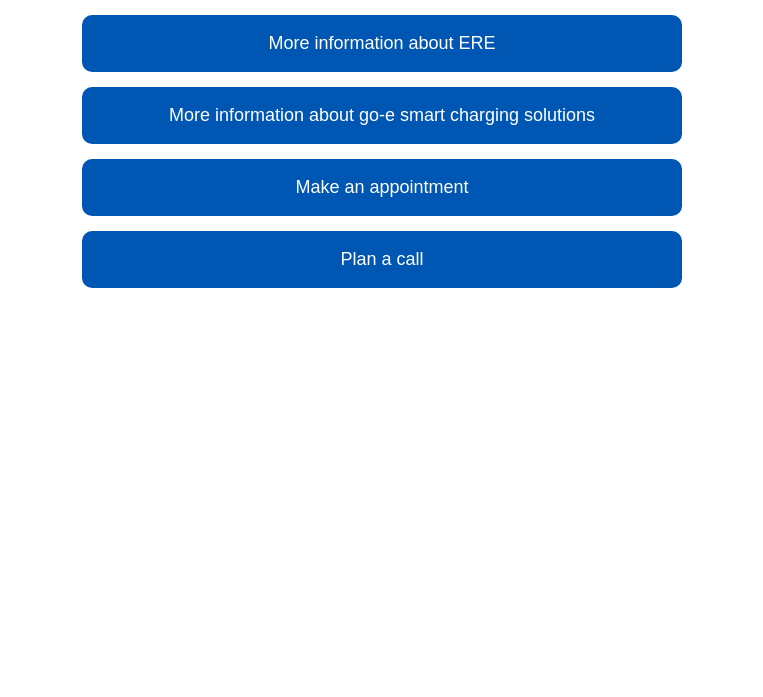
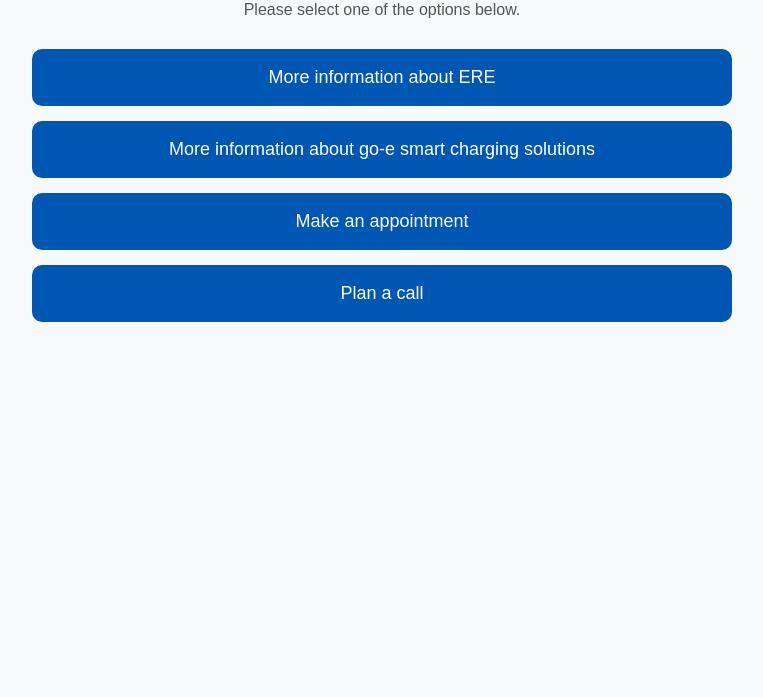
Before and after one commit to go-e-nl/Your-E-Mail-to-Stephan, a plain HTML site: page index.html in a window 1280 px wide. Shown: the part 103-800 px from the top of the page, without its empty margins (258-1021 px from the left). Drawn offline with Linux system fonts and the light colour scheme.

Commit message:
Update index.html

```diff
--- a/index.html
+++ b/index.html
@@ -2,55 +2,71 @@
 <html>
 <head>
 <meta charset="UTF-8">
-<title>Contact ERE</title>
+<meta name="viewport" content="width=device-width, initial-scale=1.0">
+
+<title>ERE Contact</title>
 
 <style>
 body{
-font-family:Arial;
-max-width:600px;
-margin:auto;
-padding:30px;
-text-align:center;
+    font-family: Arial, sans-serif;
+    max-width: 700px;
+    margin: auto;
+    padding: 30px;
+    text-align: center;
+    background-color: #f8f9fa;
 }
 
 h1{
-margin-bottom:30px;
+    color: #003366;
+    margin-bottom: 10px;
+}
+
+p{
+    margin-bottom: 30px;
+    color: #555;
 }
 
 .button{
-display:block;
-margin:15px 0;
-padding:18px;
-background:#0056b3;
-color:white;
-text-decoration:none;
-border-radius:10px;
-font-size:18px;
+    display: block;
+    margin: 15px 0;
+    padding: 18px;
+    background: #0056b3;
+    color: white;
+    text-decoration: none;
+    border-radius: 10px;
+    font-size: 18px;
+    transition: 0.2s;
+}
+
+.button:hover{
+    background: #003f80;
 }
 </style>
 
 </head>
+
 <body>
 
 <h1>How can we help you?</h1>
+<p>Please select one of the options below.</p>
 
 <a class="button"
-href="mailto:stephan.ruijter@go-e.com?subject=Information Request - ERE">
+href="mailto:stephan.ruijter@go-e.com?subject=Information%20Request%20-%20ERE&body=Hello%20ERE%20Team,%0A%0AI%20would%20like%20to%20receive%20more%20information%20about%20ERE%20and%20your%20solutions.%0A%0ACompany:%0AName:%0AEmail:%0APhone:%0A%0ASpecific%20area%20of%20interest:%0A%0AThank%20you%20and%20I%20look%20forward%20to%20hearing%20from%20you.%0A%0ABest%20regards,">
 More information about ERE
 </a>
 
 <a class="button"
-href="mailto:info@deinefirma.com?subject=Information Request - go-e Smart Charging Solutions">
+href="mailto:stephan.ruijter@go-e.com?subject=Information%20Request%20-%20go-e%20Smart%20Charging%20Solutions&body=Hello%20ERE%20Team,%0A%0AI%20would%20like%20to%20receive%20more%20information%20about%20your%20go-e%20smart%20charging%20solutions.%0A%0ACompany:%0AName:%0AEmail:%0APhone:%0A%0AProject%20details%20or%20charging%20requirements:%0A%0AThank%20you%20and%20I%20look%20forward%20to%20hearing%20from%20you.%0A%0ABest%20regards,">
 More information about go-e smart charging solutions
 </a>
 
 <a class="button"
-href="mailto:stephan.ruijter@go-e.com?subject=Appointment Request">
+href="mailto:stephan.ruijter@go-e.com?subject=Appointment%20Request&body=Hello%20ERE%20Team,%0A%0AI%20would%20like%20to%20schedule%20an%20appointment.%0A%0ACompany:%0AContact%20Person:%0AEmail:%0APhone:%0ACountry:%0A%0APreferred%20date:%0APreferred%20time:%0A%0AMeeting%20type:%20Online%20or%20On-site%0A%0AThank%20you.%0A%0ABest%20regards,">
 Make an appointment
 </a>
 
 <a class="button"
-href="mailto:stephan.ruijter@go-e.com?subject=Call Request">
+href="mailto:stephan.ruijter@go-e.com?subject=Call%20Request&body=Hello%20ERE%20Team,%0A%0AI%20would%20like%20to%20arrange%20a%20call.%0A%0ACompany:%0AContact%20Person:%0AEmail:%0APhone:%0ACountry:%0A%0APreferred%20date:%0APreferred%20time:%0A%0ATopic(s)%20to%20discuss:%0A%0AThank%20you.%0A%0ABest%20regards,">
 Plan a call
 </a>
 
```
